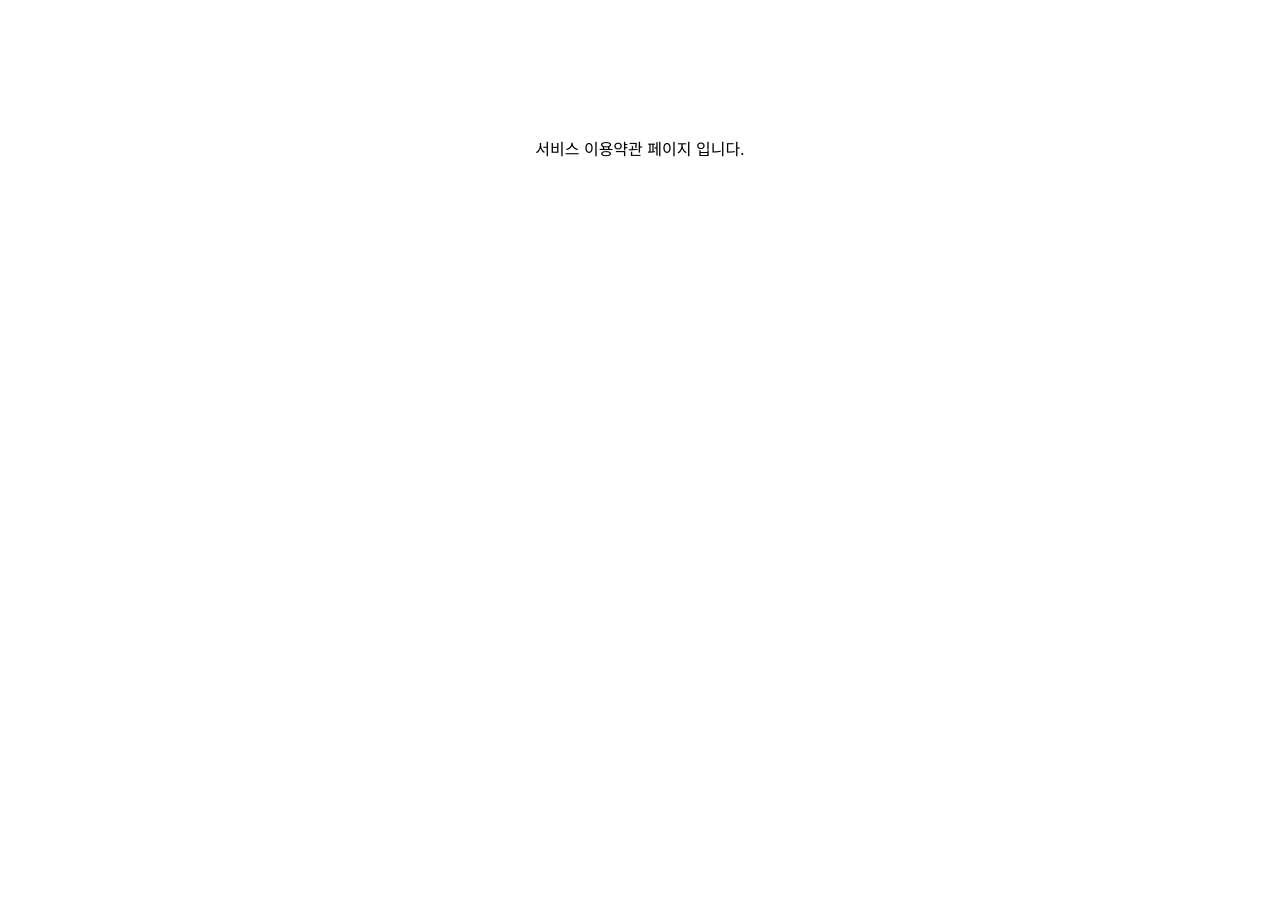
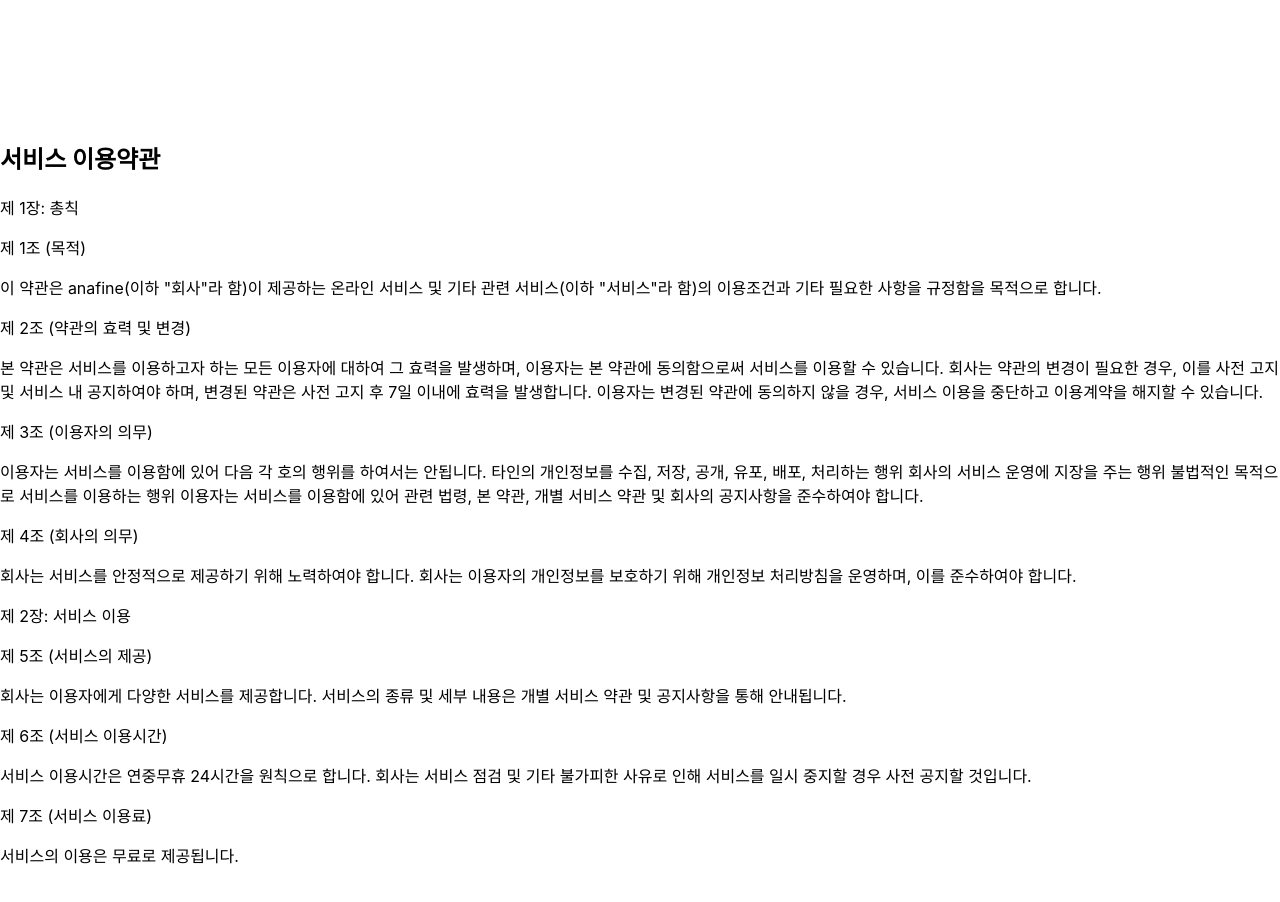
Before and after one commit to juan-jung/anafine, a Next.js app in the folder frontend/: page /rule in a window 1280 px wide. Shown: the top 902 px of the page. Before the commit the page ends 800 px from the top, so only its background shows below. Built offline with nearby package versions, Linux system fonts and the light colour scheme.

Commit message:
Feat : 개인정보 페이지 삭제 및 서비스 이용약관, 위치기반 서비스 이용약관 페이지 추가

```diff
--- a/frontend/src/pages/rule/index.tsx
+++ b/frontend/src/pages/rule/index.tsx
@@ -13,7 +13,53 @@ const RulePage: NextPage = () => {
       </Head>
 
       <main className={styles.main}>
-        <p>서비스 이용약관 페이지 입니다.</p>
+        <div className="rule-text">
+          <h2>서비스 이용약관</h2>
+          <p>제 1장: 총칙</p>
+          <p>제 1조 (목적)</p>
+          <p>
+            이 약관은 anafine(이하 "회사"라 함)이 제공하는 온라인 서비스 및 기타
+            관련 서비스(이하 "서비스"라 함)의 이용조건과 기타 필요한 사항을
+            규정함을 목적으로 합니다.
+          </p>
+          <p>제 2조 (약관의 효력 및 변경)</p>
+          <p>
+            본 약관은 서비스를 이용하고자 하는 모든 이용자에 대하여 그 효력을
+            발생하며, 이용자는 본 약관에 동의함으로써 서비스를 이용할 수
+            있습니다. 회사는 약관의 변경이 필요한 경우, 이를 사전 고지 및 서비스
+            내 공지하여야 하며, 변경된 약관은 사전 고지 후 7일 이내에 효력을
+            발생합니다. 이용자는 변경된 약관에 동의하지 않을 경우, 서비스 이용을
+            중단하고 이용계약을 해지할 수 있습니다.
+          </p>
+          <p>제 3조 (이용자의 의무)</p>
+          <p>
+            이용자는 서비스를 이용함에 있어 다음 각 호의 행위를 하여서는
+            안됩니다. 타인의 개인정보를 수집, 저장, 공개, 유포, 배포, 처리하는
+            행위 회사의 서비스 운영에 지장을 주는 행위 불법적인 목적으로
+            서비스를 이용하는 행위 이용자는 서비스를 이용함에 있어 관련 법령, 본
+            약관, 개별 서비스 약관 및 회사의 공지사항을 준수하여야 합니다.
+          </p>
+          <p>제 4조 (회사의 의무)</p>
+          <p>
+            회사는 서비스를 안정적으로 제공하기 위해 노력하여야 합니다. 회사는
+            이용자의 개인정보를 보호하기 위해 개인정보 처리방침을 운영하며, 이를
+            준수하여야 합니다.
+          </p>
+          <p>제 2장: 서비스 이용</p>
+          <p>제 5조 (서비스의 제공)</p>
+          <p>
+            회사는 이용자에게 다양한 서비스를 제공합니다. 서비스의 종류 및 세부
+            내용은 개별 서비스 약관 및 공지사항을 통해 안내됩니다.
+          </p>
+          <p>제 6조 (서비스 이용시간)</p>
+          <p>
+            서비스 이용시간은 연중무휴 24시간을 원칙으로 합니다. 회사는 서비스
+            점검 및 기타 불가피한 사유로 인해 서비스를 일시 중지할 경우 사전
+            공지할 것입니다.
+          </p>
+          <p>제 7조 (서비스 이용료)</p>
+          <p>서비스의 이용은 무료로 제공됩니다.</p>
+        </div>
       </main>
     </div>
   );
```
Also changed, not shown: frontend/src/pages/location/index.tsx (+64 -1 lines), frontend/src/pages/privacy/index.tsx (deleted, +0 -22 lines), 1 other file (tests, documents, lock files or other folders).
